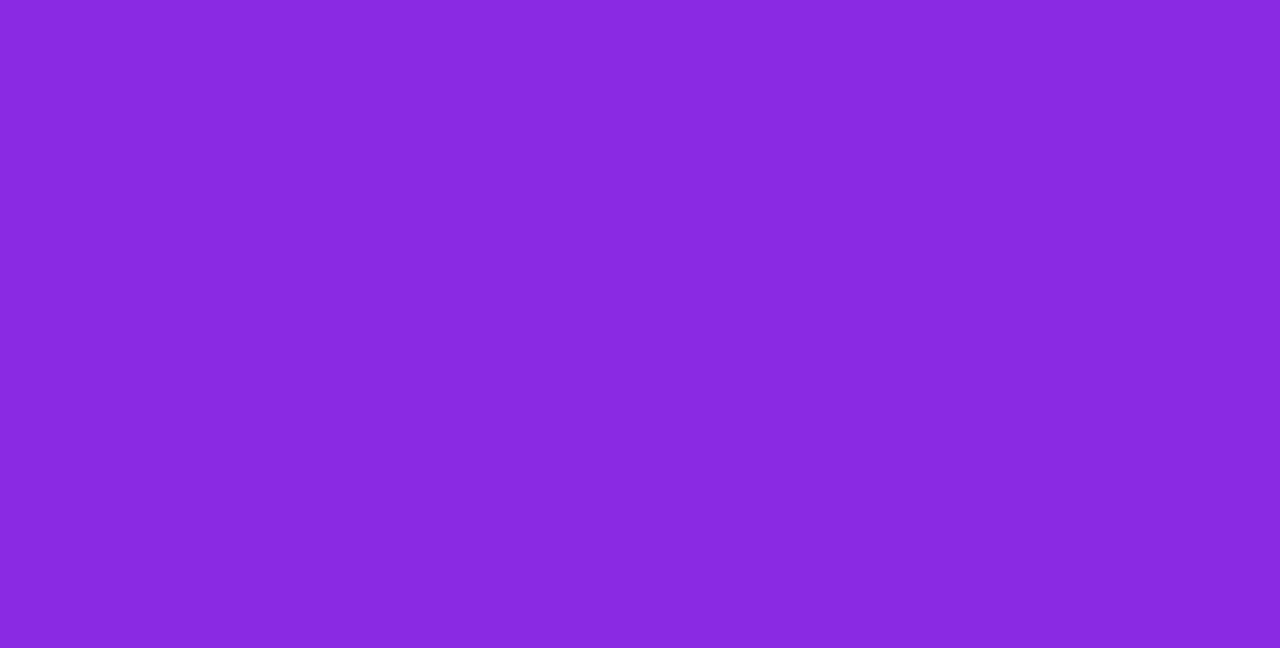
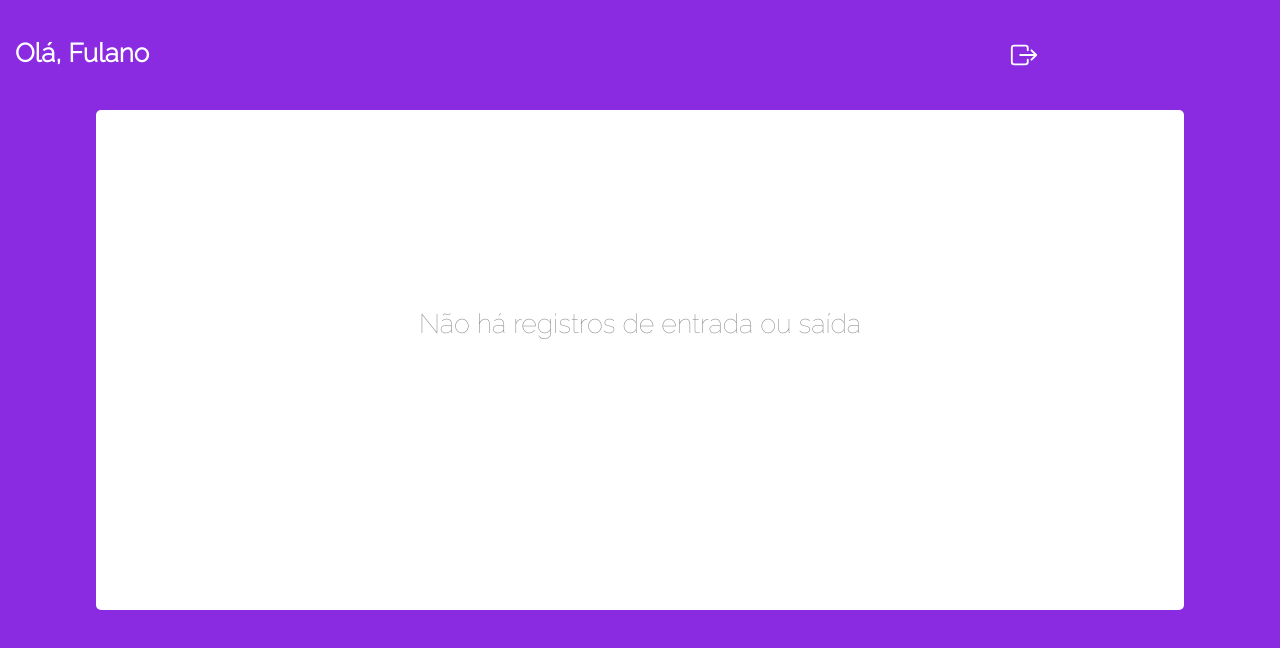
Before and after one commit to brualvess/mywallet-front, a React (Create React App) app: page /registros in a window 1280 px wide. Before the commit this address had no page. Shown: the top 648 px of the page. Built offline with nearby package versions, Linux system fonts and the light colour scheme; a web font is replaced by a local one.

Commit message:
layout de registros

```diff
--- a/public/index.html
+++ b/public/index.html
@@ -12,5 +12,6 @@
   <body>
     <noscript>You need to enable JavaScript to run this app.</noscript>
     <div class="root"></div>
+    <script src="https://unpkg.com/ionicons@5.4.0/dist/ionicons.js"></script>
   </body>
 </html>
--- a/src/App.js
+++ b/src/App.js
@@ -2,6 +2,7 @@ import { BrowserRouter, Routes, Route } from "react-router-dom";
 import Login from "./Login"
 import Cadastro from "./Cadastro";
 import GlobalStyle from './globalStyles';
+import Registros from "./Registros";
 export default function App() {
     return (
         <BrowserRouter>
@@ -9,6 +10,7 @@ export default function App() {
             <Routes>
                 <Route path="/" element={ <Login />} />
                 <Route path="/cadastro" element={<Cadastro />} />
+                <Route path="/registros" element={<Registros />} />
             </Routes>
         </BrowserRouter>
     )
--- /dev/null
+++ b/src/Registros.js
@@ -0,0 +1,63 @@
+import React from 'react';
+import styled from 'styled-components';
+export default function Registros() {
+    return (
+        <>
+            <Topo>
+                <FraseTopo>Olá, Fulano</FraseTopo>
+                <ion-icon name="exit-outline"></ion-icon>
+            </Topo>
+            <Displayf>
+                <Registro>
+                    <Frase>
+                        Não há registros de
+                        entrada ou saída
+                    </Frase>
+                </Registro>
+
+            </Displayf>
+        </>
+    )
+}
+const Topo = styled.div`
+display: flex;
+justify-content: space-between;
+margin-top: 40px;
+
+ion-icon{
+    background: #8A2BE2;
+    color: #FFFFFF;
+    width: 40%;
+    height: 30px;
+}
+`
+const FraseTopo = styled.div`
+font-family: 'Raleway';
+font-style: normal;
+font-weight: 700;
+font-size: 26px;
+color: #FFFFFF;
+margin-left: 15px;
+`
+const Displayf = styled.div`
+display: flex;
+justify-content: center;
+`
+const Registro = styled.div`
+justify-content: center;
+background-color: #FFFFFF;
+width: 85%;
+height: 500px;
+border-radius: 5px;
+margin-top: 40px;
+
+`
+const Frase = styled.div`
+font-family: 'Raleway';
+font-style: normal;
+font-weight: 100;
+font-size: 27px;;
+text-align: center;
+color: #868686;
+margin-top: 200px;
+`
```
